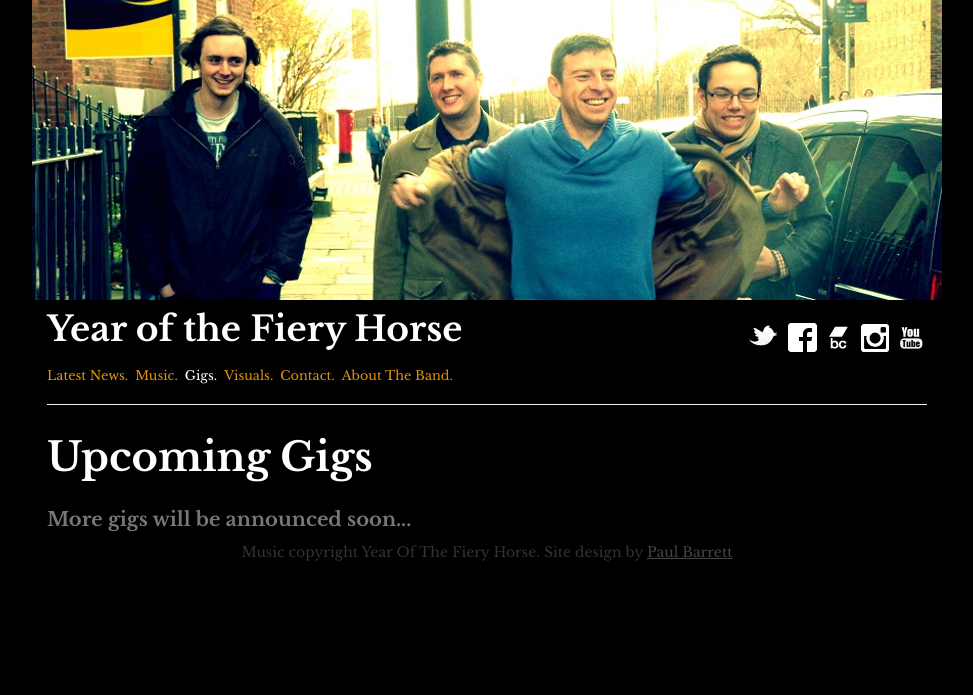
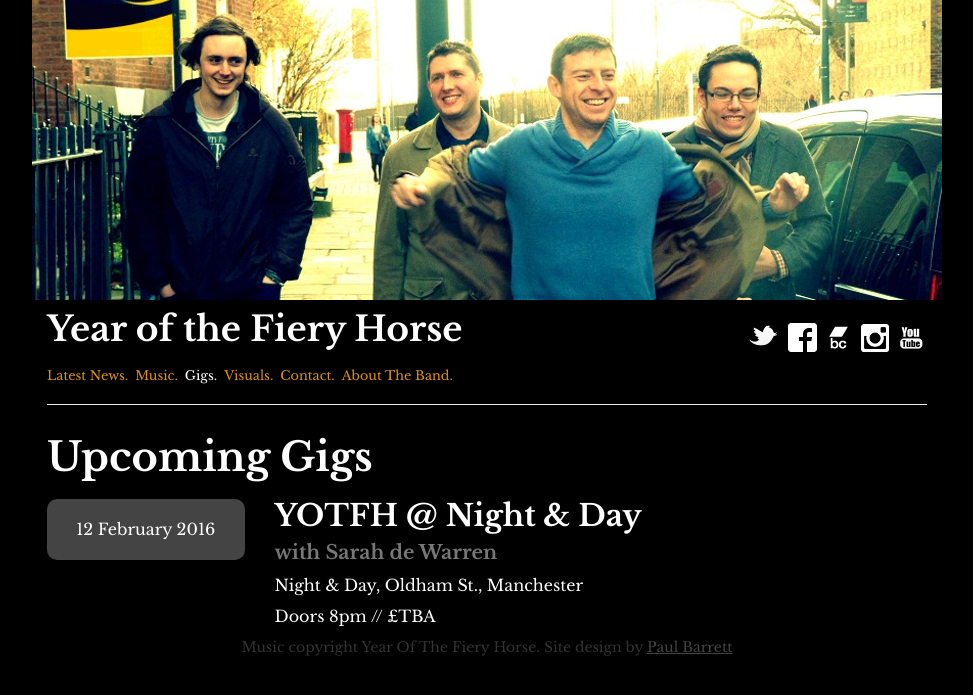
Before and after one commit to PaulBarrett79/yotfh, a Jekyll site: the page built from gigs.html, in a window 1280 px wide. Shown: the top 695 px of the page, without its empty margins (153-1126 px from the left). Built offline with Jekyll 4.4.1, drawn with Linux system fonts in a browser that asks for light colours; nearby versions of some CDN libraries; library files that are not in the unit come from our copies.

Commit message:
Sorting out gig list building

```diff
--- a/_config.yml
+++ b/_config.yml
@@ -7,14 +7,21 @@ description: > # this means to ignore newlines until "baseurl:"
   Google search results) and in your feed.xml site description.
 baseurl: "" # the subpath of your site, e.g. /blog/
 url: http://www.yotfh.com # the base hostname & protocol for your site
-twitter_username: jekyllrb
-github_username:  jekyll
+twitter_username: yotfh
 
 # Build settings
 markdown: kramdown
 gigs:
- - title: 'More gigs announced soon...'
-   nogigs: 'nogigs'
+ - title: "YOTFH @ Night & Day"
+   location: "Night & Day, Oldham St., Manchester"
+   date: "2016-02-12"
+   doors: "8pm"
+   with: Sarah de Warren
+   tax: "£TBA"
+   url: "https://www.facebook.com/events/1073131469387205/"
+
+ # - title: ''
+ #   nogigs: 'nogigs'
 
  # - title: "YOTFH @ Leaf"
  #   location: "Leaf, Bold St., Liverpool"
--- a/gigs.html
+++ b/gigs.html
@@ -5,7 +5,8 @@ permalink: /gigs/
 <div class="row">
 	<div class="col-xs-12"><h2>Upcoming Gigs</h2></div>
 </div>
-	{% if site.gigs.size == 1 && site.gigs[0].nogigs %}
+	{% if site.gigs.size == 1 and site.gigs[0].nogigs %}
+	{{site.gigs[0].title}}
 	<div class="row">
 		<div class="col-xs-12">
 			<h3><small>More gigs will be announced soon...</small></h3>
```
